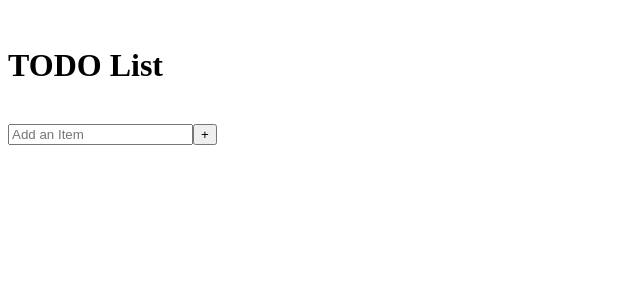
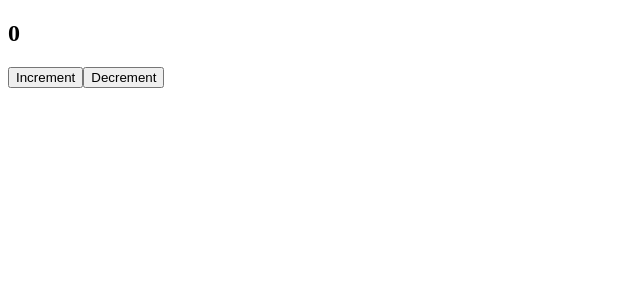
Before and after one commit to umairtariq1021/React-First-Challenge, a React (Create React App) app: page / in a window 1280 px wide. Shown: the top 300 px of the page, without its empty margins (0-640 px from the left). Built offline with nearby package versions, Linux system fonts and the light colour scheme.

Commit message:
increment and decement challenge

```diff
--- a/src/App.js
+++ b/src/App.js
@@ -1,5 +1,5 @@
 import React, {useState} from 'react';
-import TodoList from './TodoList';
+// import TodoList from './TodoList';
 // import Greetings from './Greetings';
 // import {add,sub} from './Calculator';
 // import NamesList from './NamesList';
@@ -9,7 +9,23 @@ import TodoList from './TodoList';
 
 const App = () =>{
 
-  // const state = useState();
+  const state = useState();
+
+  const [count, setCount] = useState(0);
+
+  const increment = () =>{
+    setCount(count+1);
+  }
+
+  const decrement = () =>{
+    if(count < 1)
+    {
+      alert("Value Can't be less than 0");
+    }
+    else{
+      setCount(count-1);
+    }
+  }
 
   // let currentTime = new Date().toLocaleTimeString();
 
@@ -24,35 +40,38 @@ const App = () =>{
   // setInterval(fetchTime,1000);
 
 
-  const [inputValue, setInputValue] = useState("");
-  const [itemsList, setItemsList] = useState([]);
+  // const [inputValue, setInputValue] = useState("");
+  // const [itemsList, setItemsList] = useState([]);
 
-  const getInputValue = (event) =>{
+  // const getInputValue = (event) =>{
 
-    setInputValue(event.target.value);
-  }
+  //   setInputValue(event.target.value);
+  // }
 
-  const addTodo = () => {
-    setItemsList((oldItems) => {
-      return[...oldItems, inputValue];
-    })
-    setInputValue("");
+  // const addTodo = () => {
+  //   setItemsList((oldItems) => {
+  //     return[...oldItems, inputValue];
+  //   })
+  //   setInputValue("");
+  // }
 
-  }
-
-  const deleteItem = (id) => {
-    setItemsList((oldItems) => {
-      return oldItems.filter((arrElem, index) => {
-          return index !== id;
-      });
-    });
-  }
+  // const deleteItem = (id) => {
+  //   setItemsList((oldItems) => {
+  //     return oldItems.filter((arrElem, index) => {
+  //         return index !== id;
+  //     });
+  //   });
+  // }
 
 
   return(
     <>
       <div className='main-div'>
-        <div className='center-div'>
+
+      <h2>{count}</h2>
+      <button onClick={increment}>Increment</button>
+      <button onClick={decrement}>Decrement</button>
+        {/* <div className='center-div'>
         <br />
         <h1>TODO List</h1>
         <br />
@@ -70,7 +89,7 @@ const App = () =>{
               />;
             })}
         </ol>
-        </div>
+        </div> */}
 
       </div>
       {/* <h1>{currentTime}</h1> */}
```
